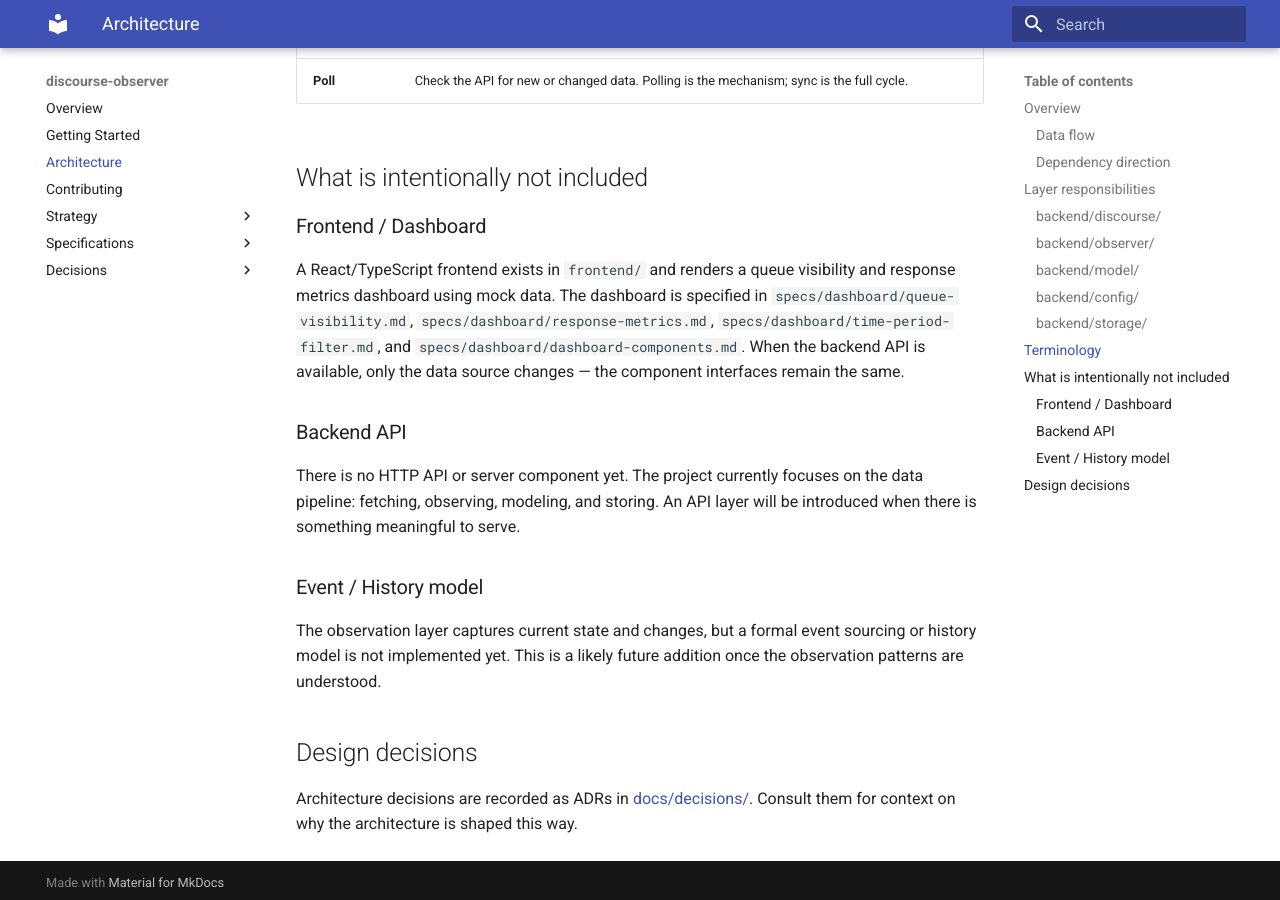
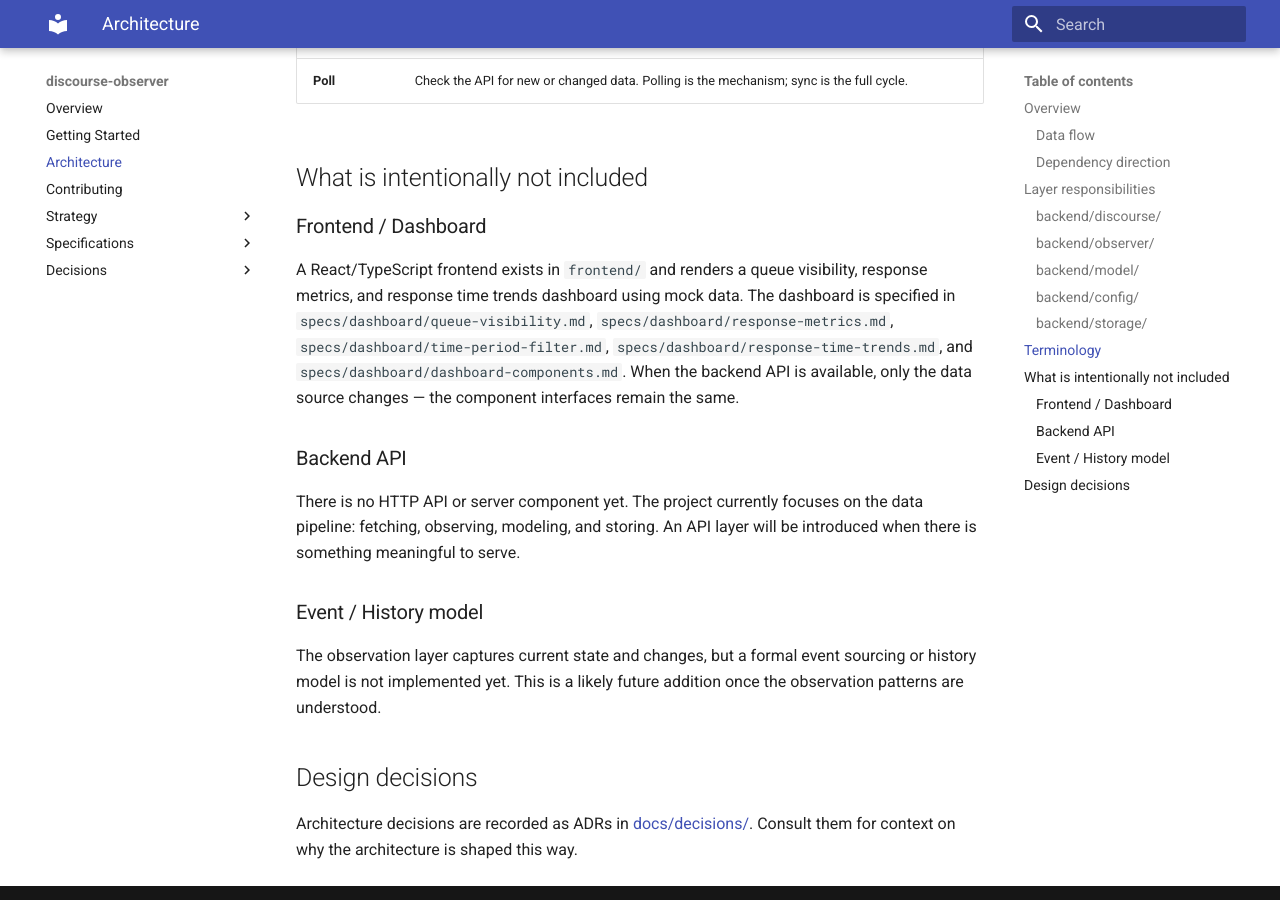
Before and after one commit to MorganDigitalAsyncTransparency/community, an MkDocs documentation site: the page built from discourse-observer/ARCHITECTURE.md, in a window 1280 px wide and 900 px high, scrolled down 2639 px. Built offline with MkDocs 1.6.1 and Material for MkDocs 9.7.7, drawn with Linux system fonts in a browser that asks for light colours.

Commit message:
Fix Phase 6 findings: update ARCHITECTURE.md and App.css header
- ARCHITECTURE.md: add response-time-trends.md to dashboard spec list
  and mention response time trends in the frontend description
- App.css: add response-time-trends test file to header comment

Co-Authored-By: Claude Sonnet 4.6 <noreply@anthropic.com>

```diff
--- a/discourse-observer/ARCHITECTURE.md
+++ b/discourse-observer/ARCHITECTURE.md
@@ -85,7 +85,7 @@ These terms have specific meanings in this project. Other documentation uses the
 
 ### Frontend / Dashboard
 
-A React/TypeScript frontend exists in `frontend/` and renders a queue visibility and response metrics dashboard using mock data. The dashboard is specified in `specs/dashboard/queue-visibility.md`, `specs/dashboard/response-metrics.md`, `specs/dashboard/time-period-filter.md`, and `specs/dashboard/dashboard-components.md`. When the backend API is available, only the data source changes — the component interfaces remain the same.
+A React/TypeScript frontend exists in `frontend/` and renders a queue visibility, response metrics, and response time trends dashboard using mock data. The dashboard is specified in `specs/dashboard/queue-visibility.md`, `specs/dashboard/response-metrics.md`, `specs/dashboard/time-period-filter.md`, `specs/dashboard/response-time-trends.md`, and `specs/dashboard/dashboard-components.md`. When the backend API is available, only the data source changes — the component interfaces remain the same.
 
 ### Backend API
 
--- a/discourse-observer/frontend/src/App.css
+++ b/discourse-observer/frontend/src/App.css
@@ -1,6 +1,7 @@
 /*
  * Spec: specs/dashboard/dashboard-components.md
- * Tests: tests/dashboard/queue-visibility.unit.test.ts, tests/dashboard/response-metrics.unit.test.ts
+ * Tests: tests/dashboard/queue-visibility.unit.test.ts, tests/dashboard/response-metrics.unit.test.ts,
+ *        tests/dashboard/response-time-trends.unit.test.ts
  */
 
 * {
```
